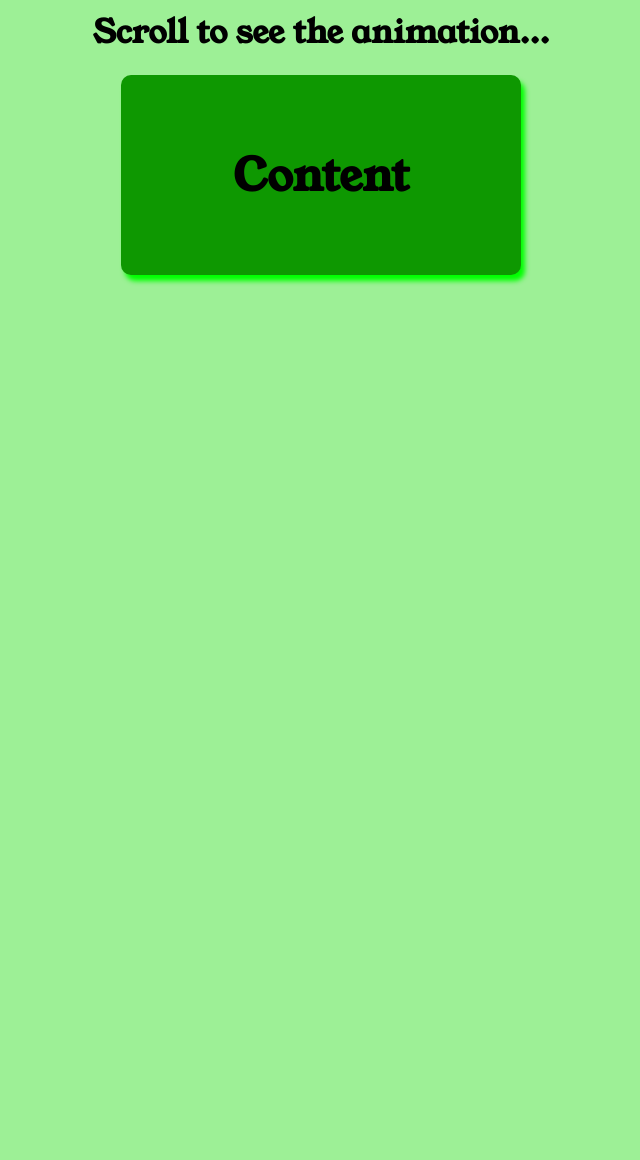
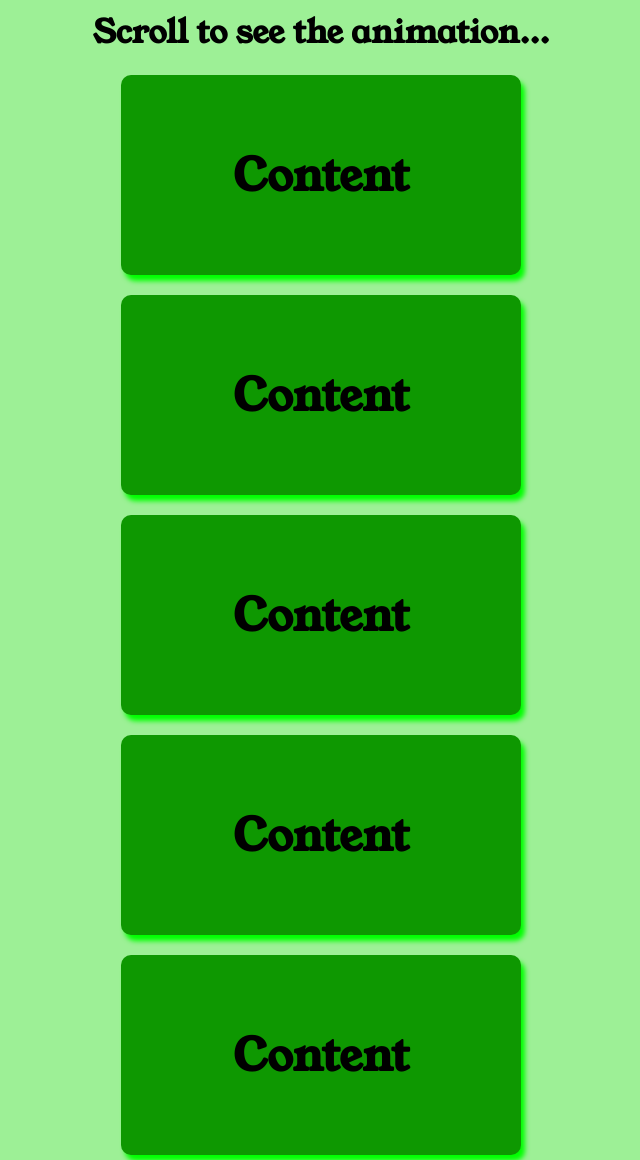
Before and after one commit to SGsubuuu-2322/Scroll_Animation, a plain HTML site: page index.html in a window 1280 px wide. Shown: the top 1160 px of the page, without its empty margins (319-959 px from the left). Drawn offline with Linux system fonts and the light colour scheme.

Commit message:
Added scroll animation effect through JS...

```diff
--- a/index.html
+++ b/index.html
@@ -15,7 +15,19 @@
   </head>
   <body>
     <h1>Scroll to see the animation...</h1>
-    <div class="box show">
+    <div class="box">
+      <h2>Content</h2>
+    </div>
+    <div class="box">
+      <h2>Content</h2>
+    </div>
+    <div class="box">
+      <h2>Content</h2>
+    </div>
+    <div class="box">
+      <h2>Content</h2>
+    </div>
+    <div class="box">
       <h2>Content</h2>
     </div>
     <div class="box">
--- a/script.js
+++ b/script.js
@@ -0,0 +1,17 @@
+const boxes = document.querySelectorAll(".box");
+window.addEventListener("scroll", checkBoxes);
+
+checkBoxes();
+
+function checkBoxes() {
+  const triggerBottom = (window.innerHeight / 5) * 4;
+
+  boxes.forEach((box) => {
+    const boxTop = box.getBoundingClientRect().top;
+    if (boxTop < triggerBottom) {
+      box.classList.add("show");
+    } else {
+      box.classList.remove("show");
+    }
+  });
+}
--- a/style.css
+++ b/style.css
@@ -12,6 +12,7 @@ body {
   align-items: center;
   justify-content: center;
   margin: 0;
+  overflow-x: hidden;
 }
 
 h1 {
```
